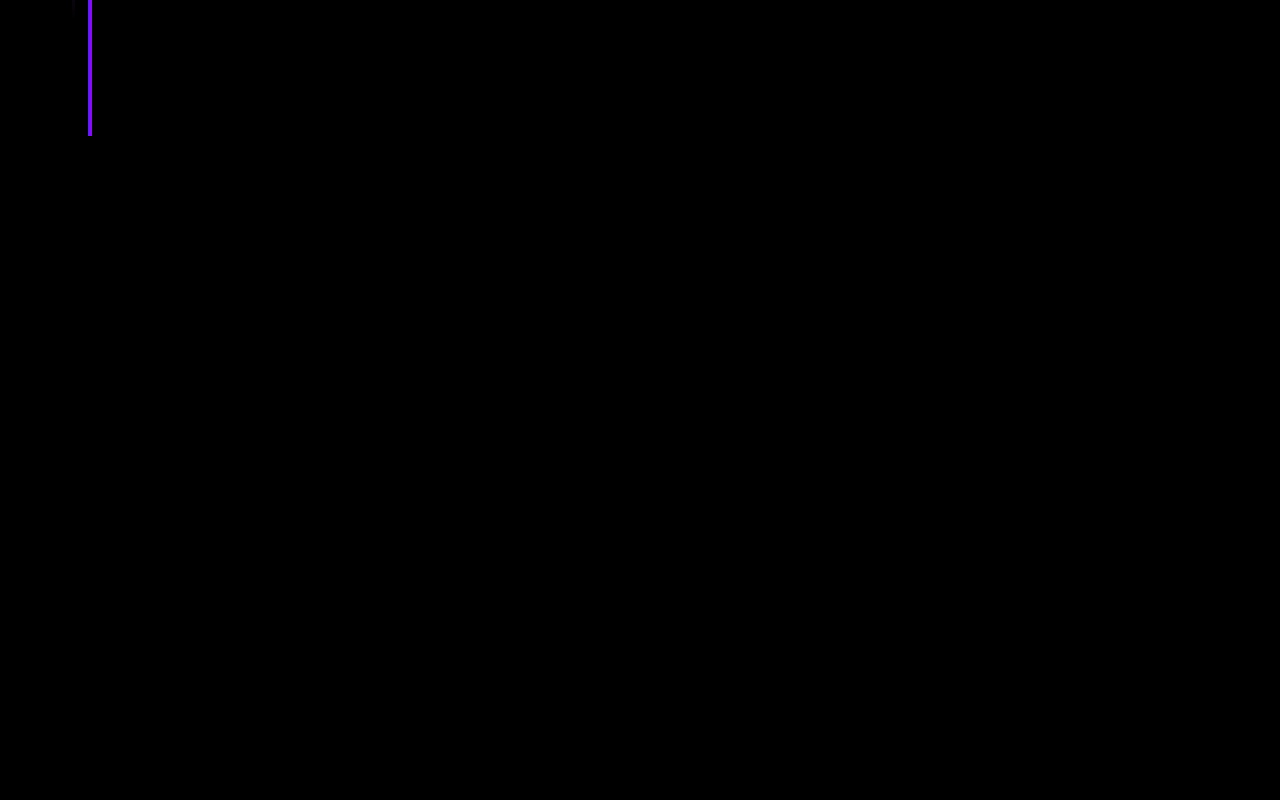
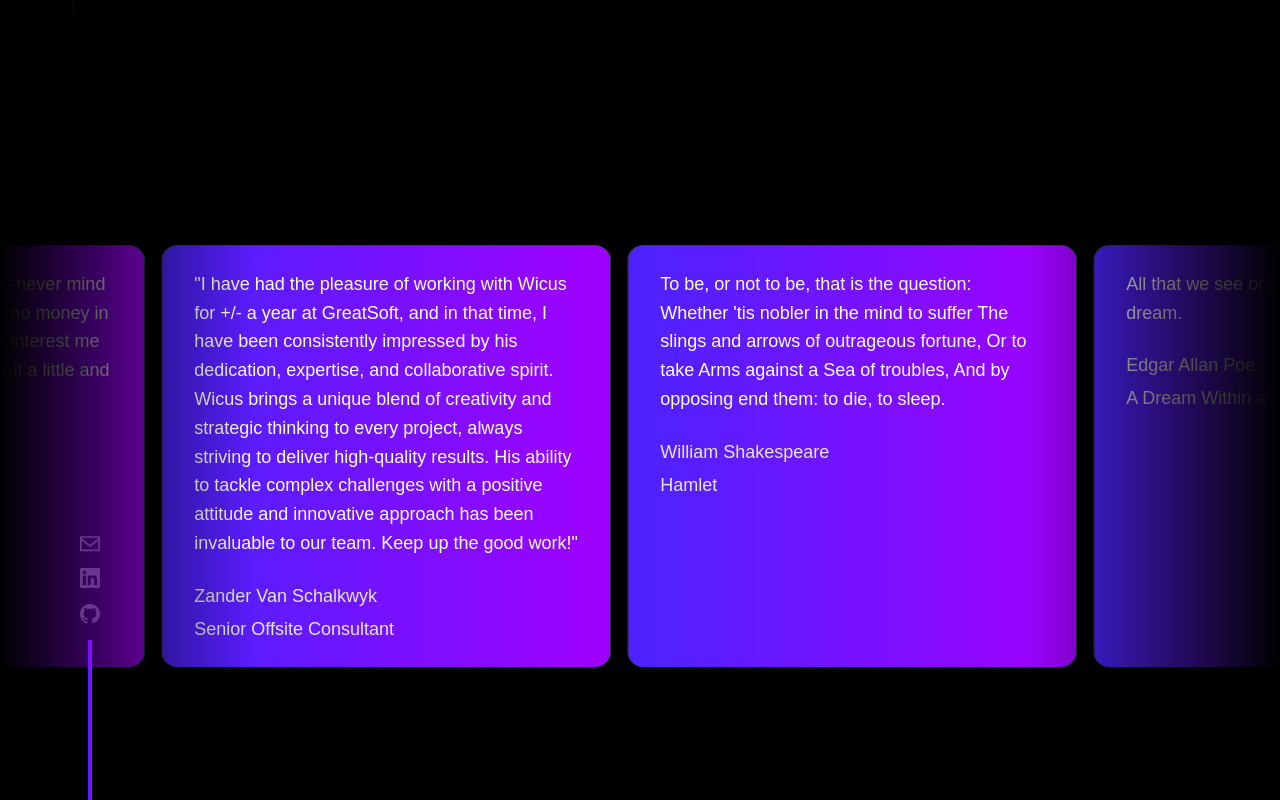
Before and after one commit to Wicusbuys/wicusbuys.dev, a Next.js app: page / in a window 1280 px wide. Shown: the part 7976-8776 px from the top of the page. Before the commit the page ends 8112 px from the top, so only its background shows below. Built offline with nearby package versions, Linux system fonts and the light colour scheme.

Commit message:
First implementation of testimonial section

```diff
--- a/app/page.tsx
+++ b/app/page.tsx
@@ -6,10 +6,11 @@
 import Hero from "@/components/Hero";
 import Navbar from "@/components/Navbar";
 import Sidebar from "@/components/Sidebar";
-import { BentoGrid } from "@/components/ui/bento-grid";
 import Work from "@/components/Work";
 import About from "@/components/About";
 import Timeline from "@/components/TimeLine";
+import Testimonials from "@/components/Testimonials";
+import Footer from "@/components/Footer";
 
 export default function Home() {
   const [showCover, setShowCover] = useState(true);
@@ -60,6 +61,12 @@
       <section className="Education-Work">
         <Timeline/>
       </section>
+      <section className="Testimonials">
+          <Testimonials/>
+      </section>
+      <footer>
+        <Footer/>
+      </footer>
       <Sidebar />
     </main>
   );
--- /dev/null
+++ b/components/Footer.tsx
@@ -0,0 +1,9 @@
+import React from 'react'
+
+const Footer = () => {
+  return (
+    <div>Footer</div>
+  )
+}
+
+export default Footer
--- /dev/null
+++ b/components/Testimonials.tsx
@@ -0,0 +1,52 @@
+import React from 'react'
+import { InfiniteMovingCards } from './ui/infinite-moving-cards';
+
+const Testimonials = () => {
+    const testimonials = [
+        {
+          quote:`
+            \"I have had the pleasure of working with Wicus for +/- a year at GreatSoft, and in that time, I have been
+            consistently impressed by his dedication, expertise, and collaborative spirit. Wicus brings a unique
+            blend of creativity and strategic thinking to every project, always striving to deliver high-quality results.
+            His ability to tackle complex challenges with a positive attitude and innovative approach has been invaluable to our
+            team. Keep up the good work!\"
+            `,
+          name: "Zander Van Schalkwyk",
+          title: "Senior Offsite Consultant",
+        },
+        {
+          quote:
+            "To be, or not to be, that is the question: Whether 'tis nobler in the mind to suffer The slings and arrows of outrageous fortune, Or to take Arms against a Sea of troubles, And by opposing end them: to die, to sleep.",
+          name: "William Shakespeare",
+          title: "Hamlet",
+        },
+        {
+          quote: "All that we see or seem is but a dream within a dream.",
+          name: "Edgar Allan Poe",
+          title: "A Dream Within a Dream",
+        },
+        {
+          quote:
+            "It is a truth universally acknowledged, that a single man in possession of a good fortune, must be in want of a wife.",
+          name: "Jane Austen",
+          title: "Pride and Prejudice",
+        },
+        {
+          quote:
+            "Call me Ishmael. Some years ago—never mind how long precisely—having little or no money in my purse, and nothing particular to interest me on shore, I thought I would sail about a little and see the watery part of the world.",
+          name: "Herman Melville",
+          title: "Moby-Dick",
+        },
+      ];
+  return (
+    <div className="h-[40rem] rounded-md flex flex-col antialiased bg-black bg-grid-white/[0.05] items-center justify-center relative overflow-hidden">
+      <InfiniteMovingCards
+        items={testimonials}
+        direction="right"
+        speed="slow"
+      />
+    </div>
+  )
+}
+
+export default Testimonials
--- /dev/null
+++ b/components/ui/infinite-moving-cards.tsx
@@ -0,0 +1,121 @@
+"use client";
+
+import { cn } from "@/lib/utils";
+import React, { useEffect, useState } from "react";
+
+export const InfiniteMovingCards = ({
+  items,
+  direction = "left",
+  speed = "fast",
+  pauseOnHover = true,
+  className,
+}: {
+  items: {
+    quote: string;
+    name: string;
+    title: string;
+  }[];
+  direction?: "left" | "right";
+  speed?: "fast" | "normal" | "slow";
+  pauseOnHover?: boolean;
+  className?: string;
+}) => {
+  const containerRef = React.useRef<HTMLDivElement>(null);
+  const scrollerRef = React.useRef<HTMLUListElement>(null);
+
+  useEffect(() => {
+    addAnimation();
+  }, []);
+  const [start, setStart] = useState(false);
+  function addAnimation() {
+    if (containerRef.current && scrollerRef.current) {
+      const scrollerContent = Array.from(scrollerRef.current.children);
+
+      scrollerContent.forEach((item) => {
+        const duplicatedItem = item.cloneNode(true);
+        if (scrollerRef.current) {
+          scrollerRef.current.appendChild(duplicatedItem);
+        }
+      });
+
+      getDirection();
+      getSpeed();
+      setStart(true);
+    }
+  }
+  const getDirection = () => {
+    if (containerRef.current) {
+      if (direction === "left") {
+        containerRef.current.style.setProperty(
+          "--animation-direction",
+          "forwards"
+        );
+      } else {
+        containerRef.current.style.setProperty(
+          "--animation-direction",
+          "reverse"
+        );
+      }
+    }
+  };
+  const getSpeed = () => {
+    if (containerRef.current) {
+      if (speed === "fast") {
+        containerRef.current.style.setProperty("--animation-duration", "20s");
+      } else if (speed === "normal") {
+        containerRef.current.style.setProperty("--animation-duration", "40s");
+      } else {
+        containerRef.current.style.setProperty("--animation-duration", "100s");
+      }
+    }
+  };
+  return (
+    <div
+      ref={containerRef}
+      className={cn(
+        "scroller relative z-20  max-w-7xl overflow-hidden  [mask-image:linear-gradient(to_right,transparent,white_20%,white_80%,transparent)]",
+        className
+      )}
+    >
+      <ul
+        ref={scrollerRef}
+        className={cn(
+          " flex min-w-full shrink-0 gap-4 py-4 w-max flex-nowrap",
+          start && "animate-scroll ",
+          pauseOnHover && "hover:[animation-play-state:paused]"
+        )}
+      >
+        {items.map((item, idx) => (
+          <li
+            className="w-[350px] max-w-full relative rounded-2xl border border-b-0 flex-shrink-0 border-slate-700 px-8 py-6 md:w-[450px]"
+            style={{
+              background:
+                "linear-gradient(to right, #4B23FF, #A100FF)",
+            }}
+            key={item.name}
+          >
+            <blockquote>
+              <div
+                aria-hidden="true"
+                className="user-select-none -z-1 pointer-events-none absolute -left-0.5 -top-0.5 h-[calc(100%_+_4px)] w-[calc(100%_+_4px)]"
+              ></div>
+              <span className=" relative z-20 text-lg leading-[1.6] text-white font-normal">
+                {item.quote}
+              </span>
+              <div className="relative z-20 mt-6 flex flex-row items-center">
+                <span className="flex flex-col gap-1">
+                  <span className=" text-lg leading-[1.6] text-gray-200 font-normal">
+                    {item.name}
+                  </span>
+                  <span className=" text-lg leading-[1.6] text-gray-200 font-normal">
+                    {item.title}
+                  </span>
+                </span>
+              </div>
+            </blockquote>
+          </li>
+        ))}
+      </ul>
+    </div>
+  );
+};
--- a/tailwind.config.ts
+++ b/tailwind.config.ts
@@ -18,11 +18,17 @@
           '0%' : { opacity: '0'},
           '100%' : {opacity: '100'},
         },
+        scroll: {
+          to: {
+            transform: "translate(calc(-50% - 0.5rem))",
+          },
+        },
       },
 
       animation: {
         fadeIn: 'fadeIn 1.5s ease-in forwards',
         fadeIn_long:'fadeIn 2.5s ease-in forwards',
+        scroll: 'scroll var(--animation-duration, 40s) var(--animation-direction, forwards) linear infinite',
       },
 
       colors: {
```
